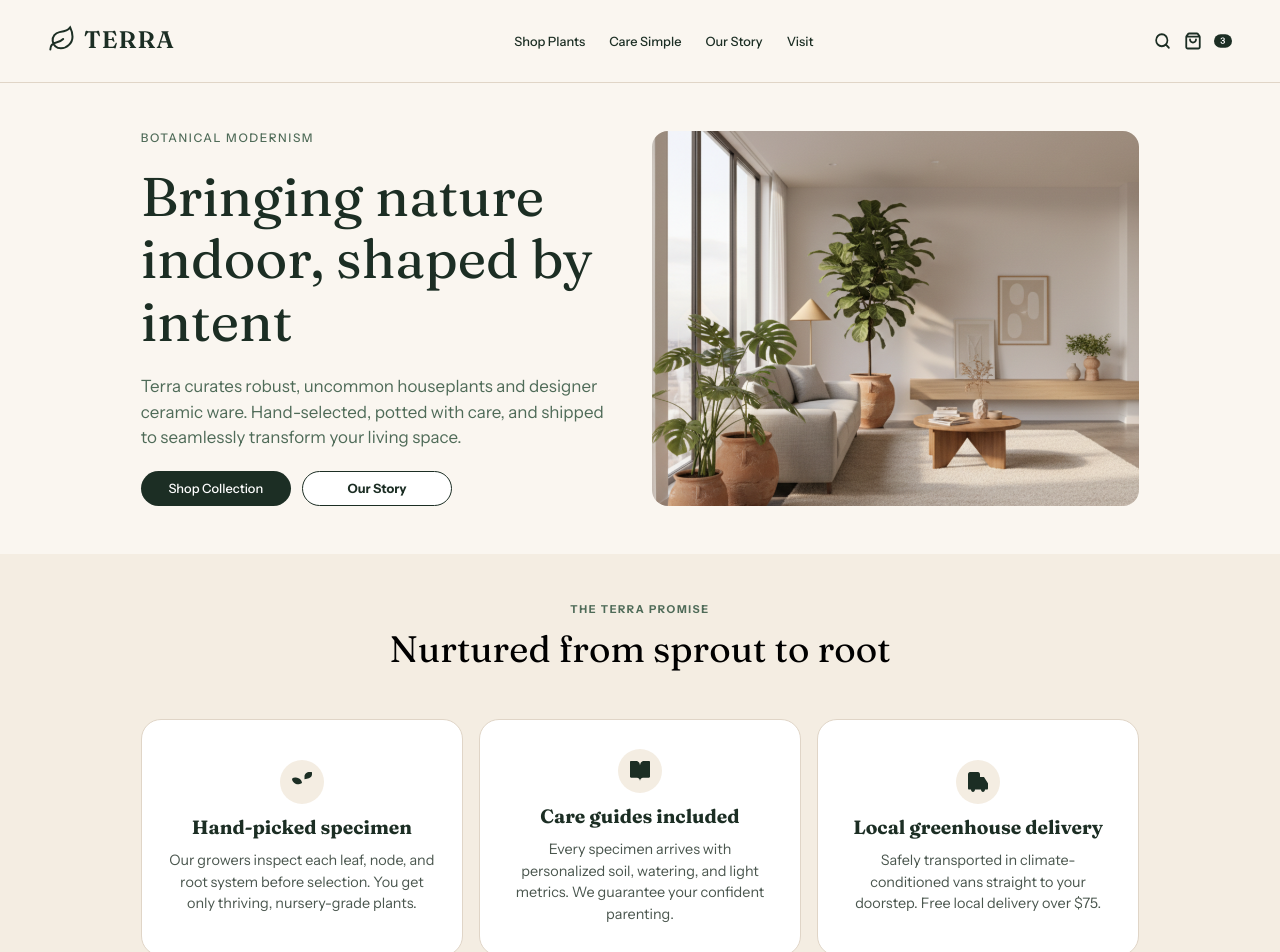
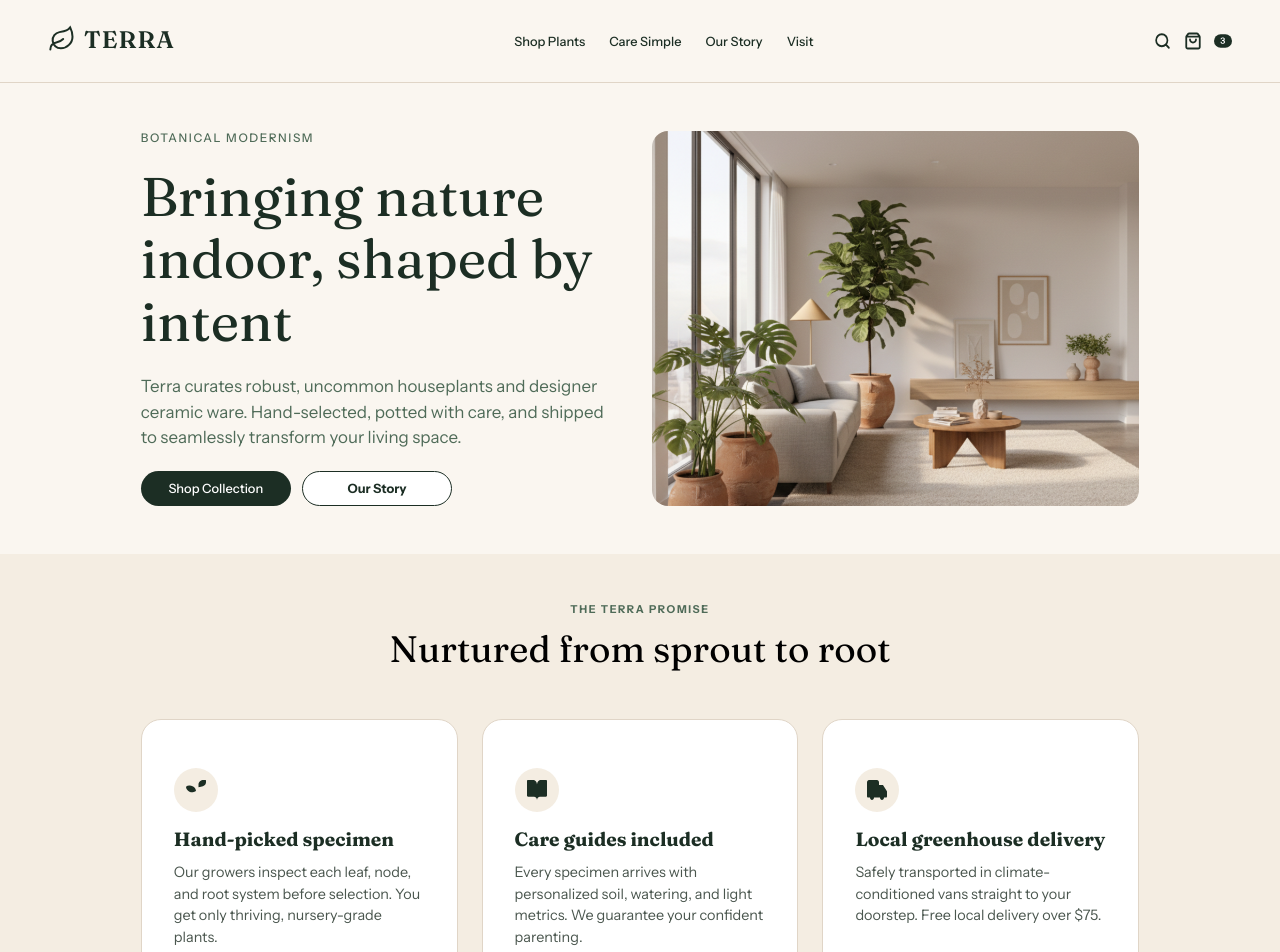
Before and after one commit to knaur-onn/Terra, a React (Vite) app: page / in a window 1280 px wide. Shown: the top 952 px of the page. Built offline with nearby package versions, Linux system fonts and the light colour scheme.

Commit message:
Improved the responsive layout of the promise section by using flexbox instead of grid. Further improved the responsiveness of the Collections card by using media queries to maintain the 3x2 layout

```diff
--- a/src/styles/Card.css
+++ b/src/styles/Card.css
@@ -8,6 +8,12 @@
     padding-inline: min(2em, 8%);
     border: solid 1px #E0D5C7;
     border-radius: 20px;
+    flex: 1 1 200px;
+    max-width: 1200px;
+}
+
+.card-logo{
+    max-width: 50px;
 }
 
 .card-logo, .card-header{
@@ -27,7 +33,7 @@
     line-height: 150%;
 }
 
-@media (min-width: 473px) {
+    /* @media (min-width: 473px) {
         .card-container{
             display: flex;
             flex-direction: column;
@@ -35,4 +41,4 @@
             align-items: center;
             text-align: center;
         }
-}
+    } */
--- a/src/styles/Collections.css
+++ b/src/styles/Collections.css
@@ -9,11 +9,34 @@
 
 .collections-card{
     display: grid;
-    grid-template-columns: repeat(auto-fit, minmax(180px, 1fr));
+    grid-template-columns: repeat(auto-fit, minmax(178px, 1fr));
     gap: 2rem;
 }
 
-@media (min-width: 650px) {
+@media (min-width: 995px) {
+    .collections-card{
+    grid-template-columns: repeat(auto-fit, minmax(calc(200px + 1rem), 1fr));
+    }
+}
+
+@media (min-width: 1231px) {
+    .collections-card{
+    grid-template-columns: repeat(auto-fit, minmax(calc(220px + 3rem), 1fr));
+    }
+}
+
+/*
+
+@media (min-width: 1252px) {
+    .collections-card{
+    grid-template-columns: repeat(auto-fit, minmax(calc(240px + 20px), 1fr));
+    }
+} */
+
+
+
+
+/* @media (min-width: 650px) {
     .collections-card{
     grid-template-columns: repeat(auto-fit, minmax(200px, 1fr));
     }
@@ -35,7 +58,7 @@
     .collections-card{
     grid-template-columns: repeat(auto-fit, minmax(calc(270px + 1rem), 1fr));
     }
-}
+} */
 /*
 @media (min-width: 1406px) {
     .collections-card{
--- a/src/styles/ImageCard.css
+++ b/src/styles/ImageCard.css
@@ -5,6 +5,7 @@
 .image-card-container{
     /* margin-bottom: 0.7rem; */
     width: min(100%, 560px);
+    height: auto;
 }
 
 .image-container{
@@ -13,8 +14,9 @@
 
 .image{
     width: 100%;
-    height: auto;
+    height: 100%;
     object-fit: cover;
+    object-position: center;
     aspect-ratio: 1 / 1;
     border-radius: 15px;
 }
--- a/src/styles/Promise.css
+++ b/src/styles/Promise.css
@@ -7,18 +7,19 @@
     padding-inline: clamp(1rem, 11vw, 20rem);
 }
 
-.promise-card{
+/* .promise-card{
     display: grid;
     grid-template-columns: repeat(auto-fit, minmax(200px, 1fr));
     gap: 1rem;
+} */
 
+
+.promise-card{
+    display: flex;
+    flex-wrap: wrap;
+    justify-content: center;
+    gap: 1.5rem;
 }
-
-/* .promise-card{
-    display: flex;
-    flex-direction: column;
-    gap: 1rem;
-} */
 
 /* @media (min-width: 768px) {
     .promise-card{
```
Lines whose indentation alone changed are shown as unchanged.
